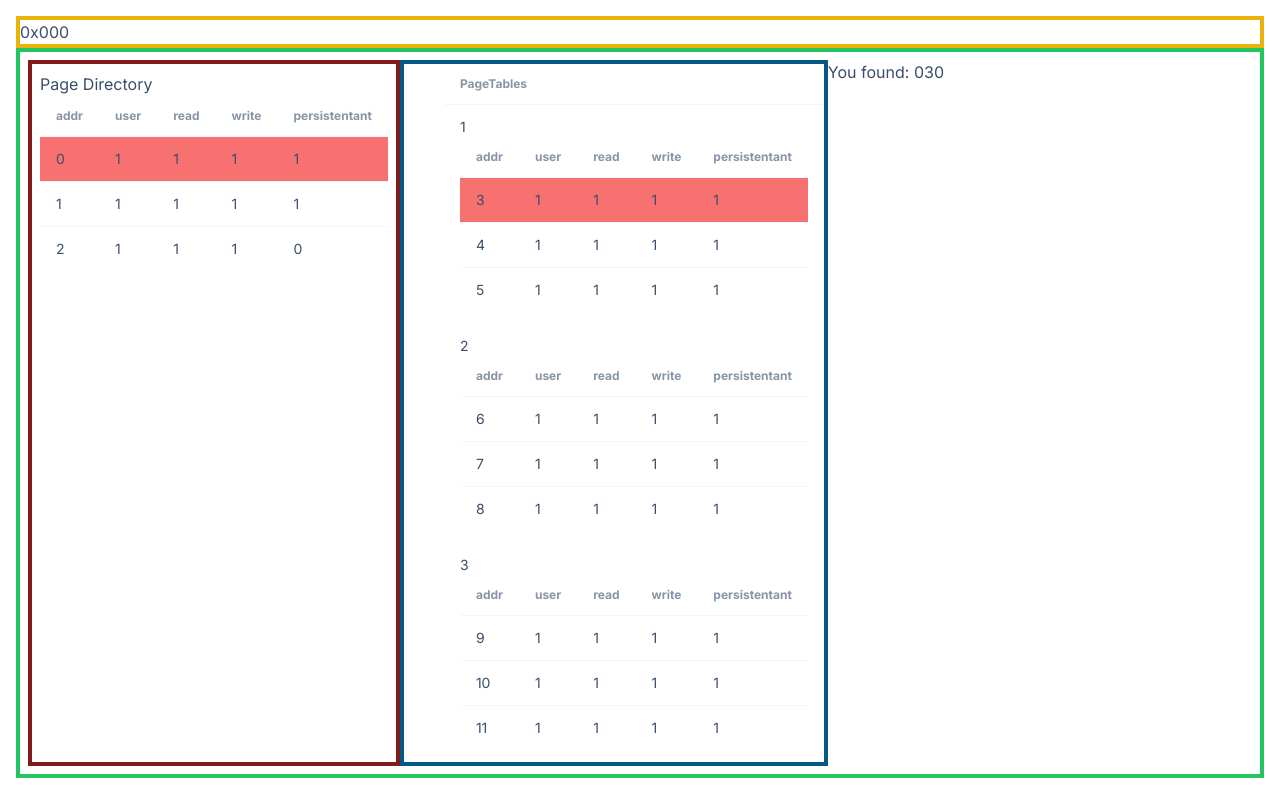
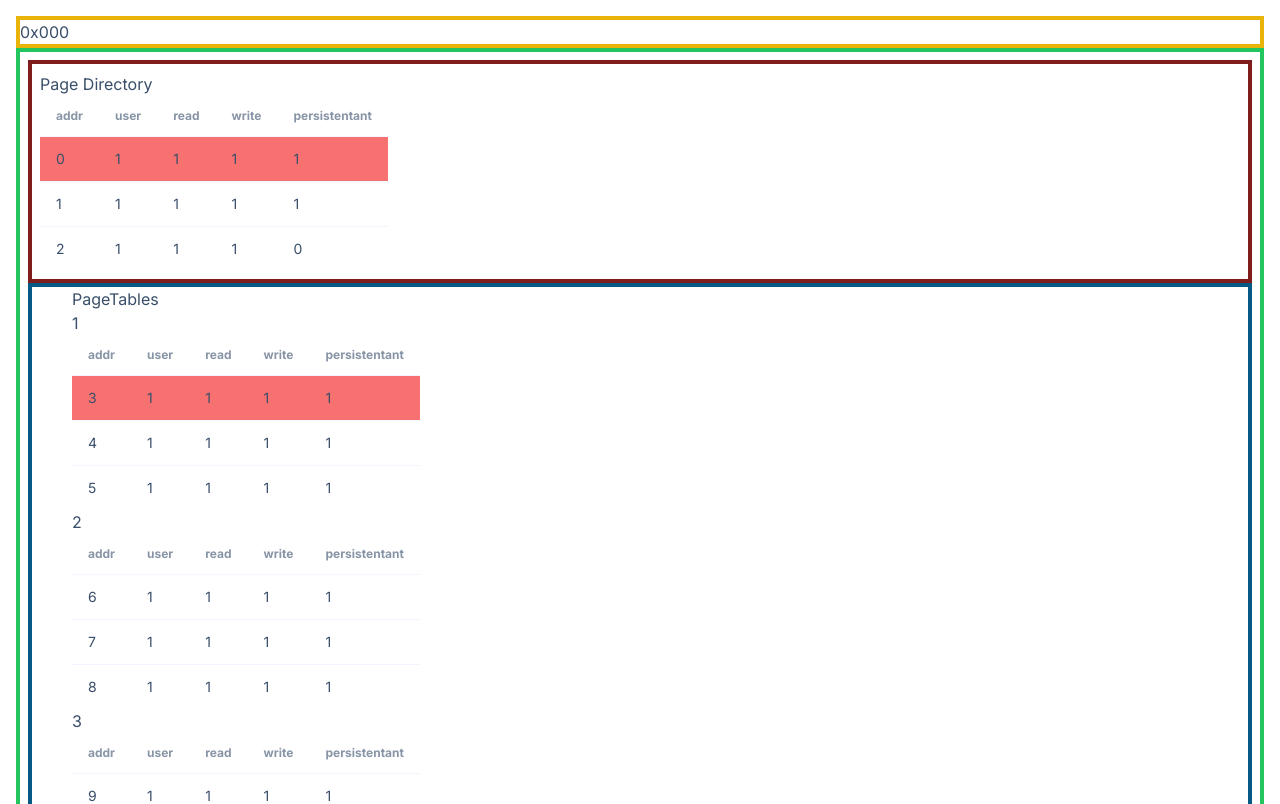
Before and after one commit to Escape9002/paging_demo, a Next.js app in the folder paging-demo/: page /pagingSite in a window 1280 px wide. Shown: the top 804 px of the page. Built offline with nearby package versions, Linux system fonts and the light colour scheme.

Commit message:
solved table key problem

```diff
--- a/paging-demo/package.json
+++ b/paging-demo/package.json
@@ -10,7 +10,7 @@
   },
   "dependencies": {
     "next": "14.1.1",
-    "react": "^18",
+    "react": "^18.2.0",
     "react-dom": "^18"
   },
   "devDependencies": {
@@ -18,7 +18,7 @@
     "@types/react": "^18",
     "@types/react-dom": "^18",
     "autoprefixer": "^10.0.1",
-    "daisyui": "^4.7.2",
+    "daisyui": "^4.7.3",
     "eslint": "^8",
     "eslint-config-next": "14.1.1",
     "postcss": "^8",
--- a/paging-demo/src/app/pagingSite/PageTableView.tsx
+++ b/paging-demo/src/app/pagingSite/PageTableView.tsx
@@ -28,7 +28,7 @@ function PageTableView(props: props) {
   const pageShift = addr[2];
 
   return (
-    <div className=" p-2 flex flex-row">
+    <div className=" p-2 flex flex-col">
       <div className="p-2 border border-spacing-4 border-4 border-red-900">
         <TableRenderer
           tableName="Page Directory"
@@ -37,25 +37,21 @@ function PageTableView(props: props) {
         />
       </div>
 
-      <div className="pl-10 flex flex-col border border-spacing-4 border-4 border-sky-800">
-        <table className="table table-auto table-bordered w-auto">
-          <thead>
-            <tr>
-              <th>PageTables</th>
-            </tr>
-          </thead>
-          <tbody>
+      <div className="pl-10 flex flex-row border border-spacing-4 border-4 border-sky-800">
+        <div>
+            <p>PageTables</p>
+          <div>
             {pageTables.map((table, index) => (
-              <td key={index} className="flex flex-col">
+              <div key={index} className="flex flex-col">
                 <TableRenderer
                   tableName={index + 1}
                   table={table.table}
                   markedId={pageTableHit}
                 />
-              </td>
+              </div>
             ))}
-          </tbody>
-        </table>
+          </div>
+        </div>
       </div>
 
       <div>
```
Also changed, not shown: 1 other file (tests, documents, lock files or other folders).
